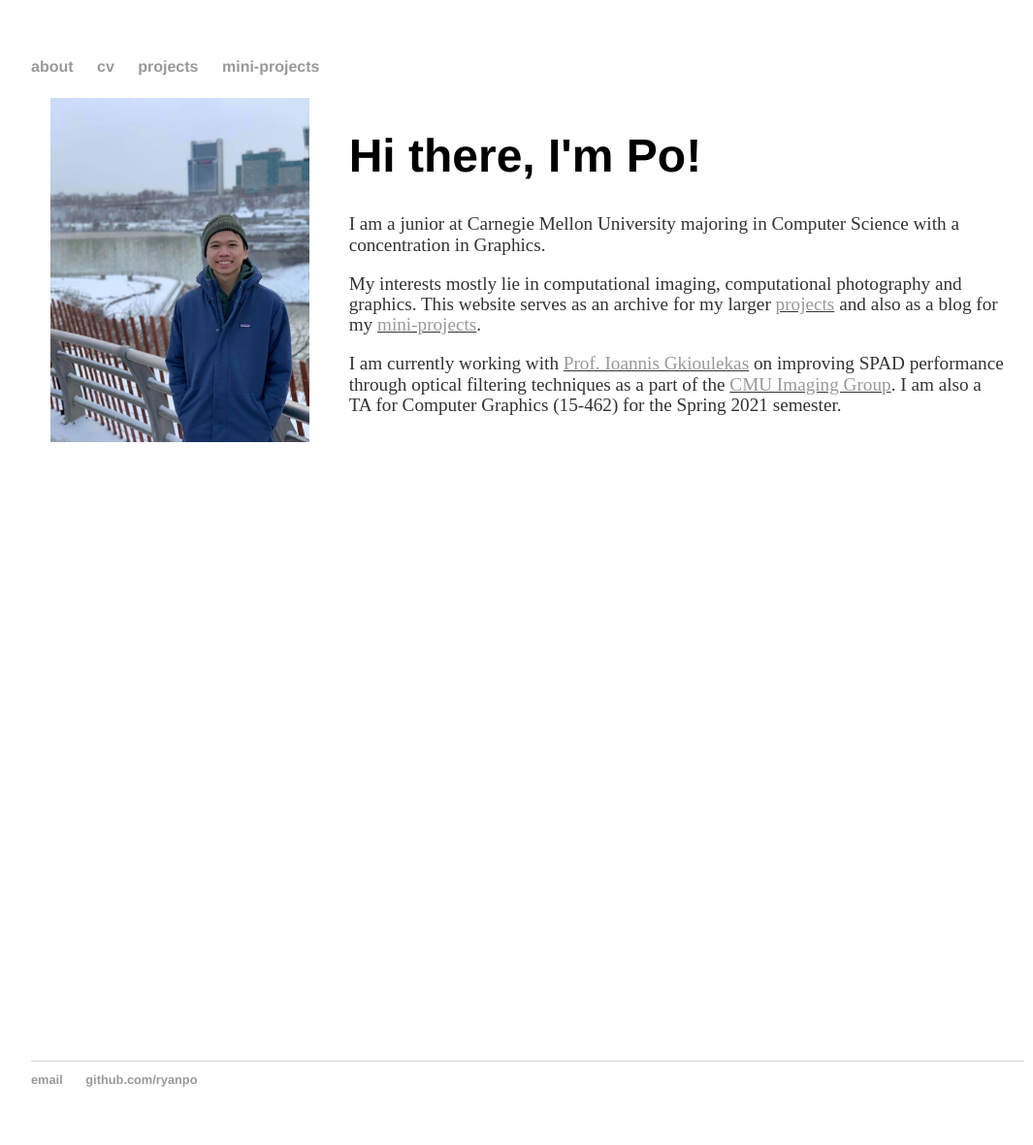
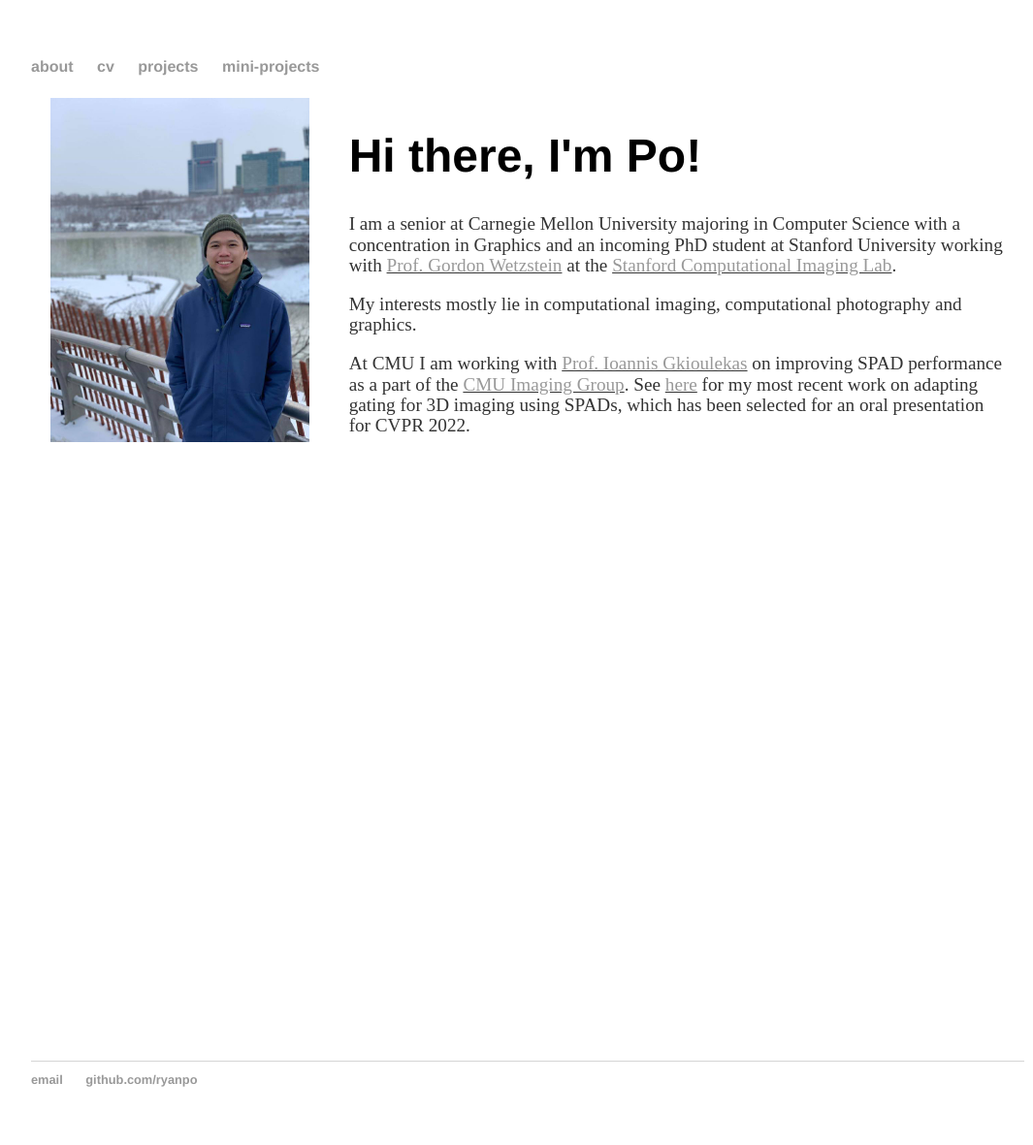
Before and after one commit to ryanpo/ryanpo.github.io, a Jekyll site: the page built from index.html, in a window 1280 px wide. Shown: the whole page at 97% size, without its empty margins (96-1161 px from the left). Built offline with Jekyll 4.4.1, drawn with Linux system fonts in a browser that asks for light colours.

Commit message:
senior year changes

```diff
--- a/index.html
+++ b/index.html
@@ -16,15 +16,15 @@ title: Po's Site
 	 </h1>
 
 	 <p>
-	 	I am a junior at Carnegie Mellon University majoring in Computer Science with a concentration in Graphics.
+	 	I am a senior at Carnegie Mellon University majoring in Computer Science with a concentration in Graphics and an incoming PhD student at Stanford University working with <u><a href="https://stanford.edu/~gordonwz/">Prof. Gordon Wetzstein</a></u> at the <u><a href="https://www.computationalimaging.org/">Stanford Computational Imaging Lab</a></u>.
 	 </p>
 
 	 <p>
-	 	My interests mostly lie in computational imaging, computational photography and graphics. This website serves as an archive for my larger <u><a href="/projects">projects</a></u> and also as a blog for my <u><a href="/mini-projects">mini-projects</a></u>.
+	 	My interests mostly lie in computational imaging, computational photography and graphics.
 	 </p>
 
      <p>
-     	I am currently working with <u><a href="https://www.cs.cmu.edu/~igkioule/">Prof. Ioannis Gkioulekas</a></u> on improving SPAD performance through optical filtering techniques as a part of the <u><a href="https://imaging.cs.cmu.edu/">CMU Imaging Group</a></u>. I am also a TA for Computer Graphics (15-462) for the Spring 2021 semester.
+     	At CMU I am working with <u><a href="https://www.cs.cmu.edu/~igkioule/">Prof. Ioannis Gkioulekas</a></u> on improving SPAD performance as a part of the <u><a href="https://imaging.cs.cmu.edu/">CMU Imaging Group</a></u>. See <u><a href="https://imaging.cs.cmu.edu/adaptive_gating/">here</a></u> for my most recent work on adapting gating for 3D imaging using SPADs, which has been selected for an oral presentation for CVPR 2022.
      </p>
 
      </div>
```
